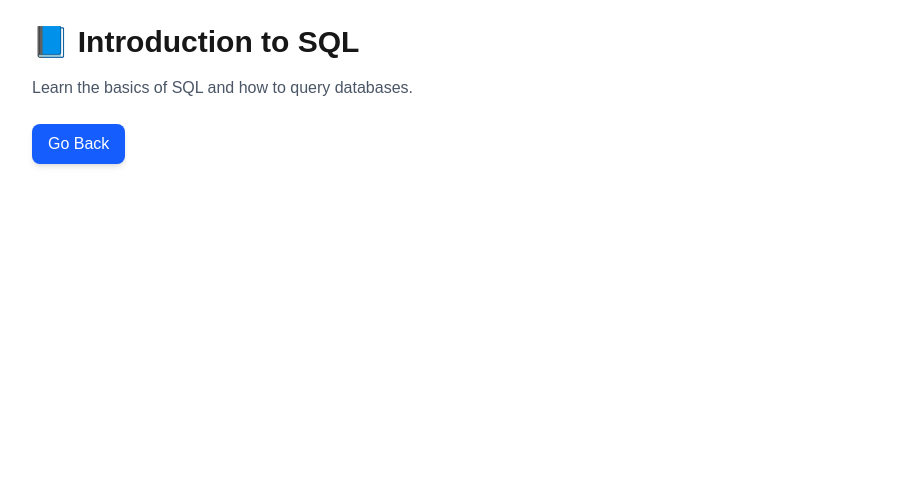
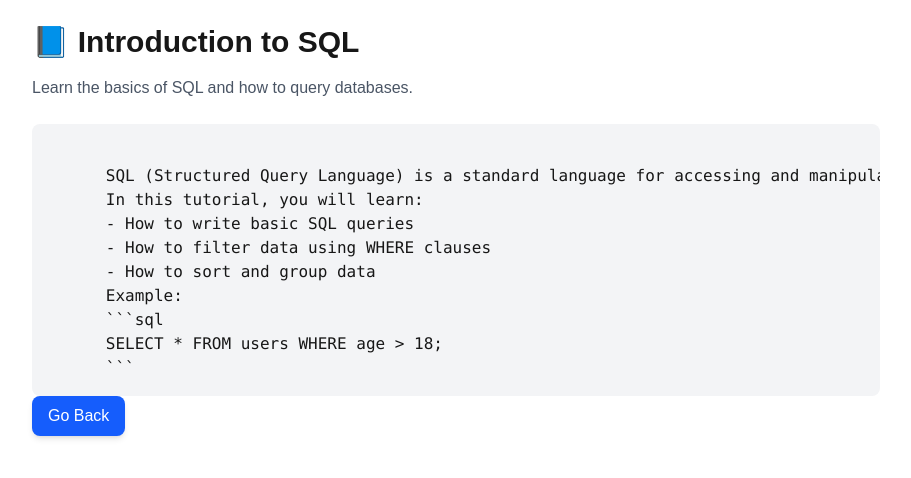
Before and after one commit to PawelPW/dashboard, a Next.js app: page /learning-center/materials/1 in a window 1280 px wide. Shown: the top 478 px of the page, without its empty margins (184-1095 px from the left). Built offline with nearby package versions, Linux system fonts and the light colour scheme.

Commit message:
added content and display for materials

```diff
--- a/public/data/materials.ts
+++ b/public/data/materials.ts
@@ -3,6 +3,16 @@ export const materials = [
       id: 1,
       title: "Introduction to SQL",
       description: "Learn the basics of SQL and how to query databases.",
+      content: `
+      SQL (Structured Query Language) is a standard language for accessing and manipulating databases.
+      In this tutorial, you will learn:
+      - How to write basic SQL queries
+      - How to filter data using WHERE clauses
+      - How to sort and group data
+      Example:
+      \`\`\`sql
+      SELECT * FROM users WHERE age > 18;
+      \`\`\``,
       icon: "📘",
     },
     {
--- a/src/app/learning-center/materials/[id]/page.tsx
+++ b/src/app/learning-center/materials/[id]/page.tsx
@@ -17,6 +17,11 @@ export default function MaterialDetailsPage() {
     <div className="p-6 max-w-4xl mx-auto">
       <h1 className="text-3xl font-bold mb-4">{material.icon} {material.title}</h1>
       <p className="text-gray-600 mb-6">{material.description}</p>
+      <div className="prose prose-blue">
+        <pre className="bg-gray-100 p-4 rounded-lg overflow-x-auto">
+          <code>{material.content}</code>
+        </pre>
+        </div>
       <button
         onClick={() => history.back()}
         className="px-4 py-2 bg-blue-600 text-white rounded-lg shadow-md hover:bg-blue-700 focus:outline-none focus:ring-2 focus:ring-blue-500 focus:ring-offset-2"
```
